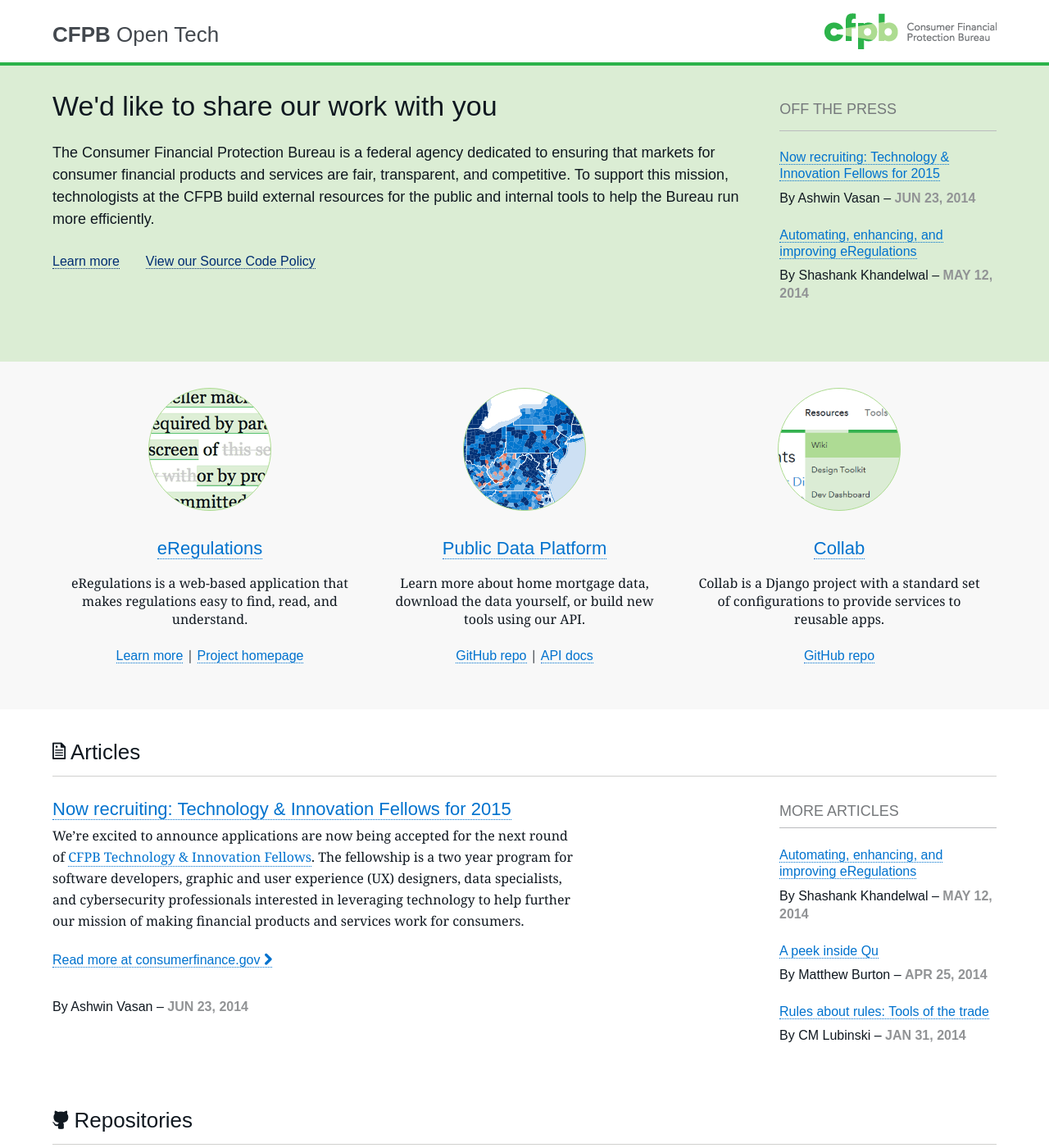
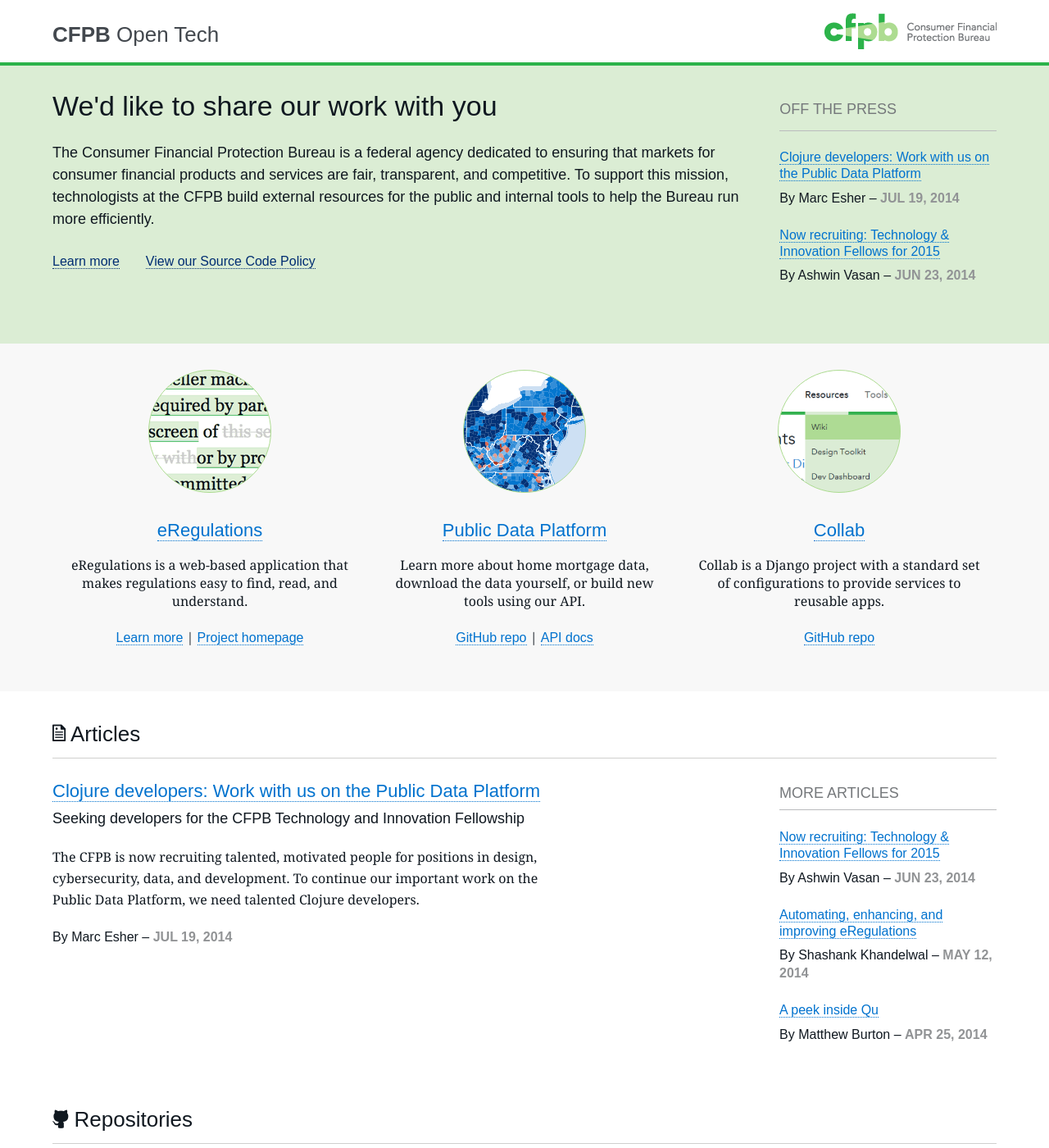
Before and after one commit to cfpb/cfpb.github.io, a Jekyll site: the page built from index.html, in a window 1280 px wide and 1400 px high. Shown: the whole window at 82% size. Built offline with Jekyll 4.4.1, drawn with Linux system fonts in a browser that asks for light colours; nearby versions of some CDN libraries; some web fonts are replaced; some of the changed lines change nothing that is shown.

Commit message:
Tweaks and fixes

```diff
--- /dev/null
+++ b/_posts/2014-07-19-seeking-clojure-developers-to-work-on-qu.md
@@ -0,0 +1,65 @@
+---
+published: true
+layout: post
+author: Marc Esher
+title: "Clojure developers: Work with us on the Public Data Platform"
+tagline: "Seeking developers for the CFPB Technology and Innovation Fellowship"
+excerpt: The CFPB is now recruiting talented, motivated people for positions in design, cybersecurity, data, and development. To continue our important work on the Public Data Platform, we need talented Clojure developers.
+---
+
+The CFPB is now recruiting talented, motivated people for
+[positions in design, cybersecurity, data, and development](http://www.consumerfinance.gov/jobs/technology-innovation-fellows/).
+I’m Marc, a back-end developer in the first round of Fellows,
+and our dev team is looking for a few good Clojure developers
+in the second round of the Fellowship to help build technology
+infrastructure to support the Bureau’s work.
+
+With the support of the tech fellows, this year the Bureau launched
+an easy-to-use online tool that enables consumers to explore
+public information about the mortgage market.
+This set of web-based JavaScript applications run on top of an API
+we built using our own Clojure-powered tool.
+
+In January 2014, the platform launched.
+This platform supports the Home Mortgage Disclosure Act (HMDA) data from 2007–2012,
+representing roughly 113 million rows of deidentified mortgage loan application records.
+Mortgage lenders have collected HMDA data since 1975,
+but the data was only available online in raw form, limiting its usefulness.
+This new platform allows users to filter and aggregate the data
+in ways previously unavailable because of the size and complexity of the data.
+The data is now easier for the public to access, navigate, and analyze.
+
+We continue to make improvements to the platform,
+and we’re excited about its potential to make information
+easier for the public to access and use.
+That’s where you come in.
+
+Qu (<https://github.com/cfpb/qu>) is our open source software, written in Clojure,
+and it is the heart of the Public Data Platform.
+To [continue our important work](https://cfpb.github.io/qu/roadmap.html),
+we need talented Clojure developers.
+
+Some of our high-priority tasks are:
+
+- Pluggable backends.
+  Right now, the platform runs on MongoDB,
+  but we think it should run on multiple databases, including RDBMS.
+- Improved, simplified data loading.
+- Admin dashboard for easier insight into platform behavior.
+- Improved automation, such as Docker containerization,
+  for a much better “getting started” experience.
+- Anything that makes it easier to put open, publicly-available data
+  in the hands of the public to promote our consumer financial protection mission.
+
+As a Technology and Innovation Fellow, you can work from anywhere in the U.S.,
+including on-site at our headquarters in Washington, D.C.
+We put a premium on communication and collaboration,
+and we’ve learned a lot about successful remote working working.
+You’ll join a team of creative, dedicated developers and designers
+scattered around the country, and we’ll help you stay connected.
+
+If this mission appeals to you, and if these software challenges excite you,
+please apply at <http://www.consumerfinance.gov/jobs/technology-innovation-fellows/>.
+If you’re not a Clojure developer, but all of this sounds fantastic, take heart:
+We’re also hiring for talented Python and JavaScript devs, graphic designers,
+UX and more, and we encourage you to apply.
--- a/index.html
+++ b/index.html
@@ -167,7 +167,11 @@
                     {% for post in site.posts limit:3 offset:1 %}
                         <li class="sidebar_list_item">
                             <h3 class="sidebar_list_item_head">
+                            {% if post.external-url %}
+                                <a href="{{ post.external-url }}">
+                            {% else %}
                                 <a href="{{ post.url | remove_first:'/' }}/">
+                            {% endif %}
                                     {{ post.title }}
                                 </a>
                             </h3>
```
